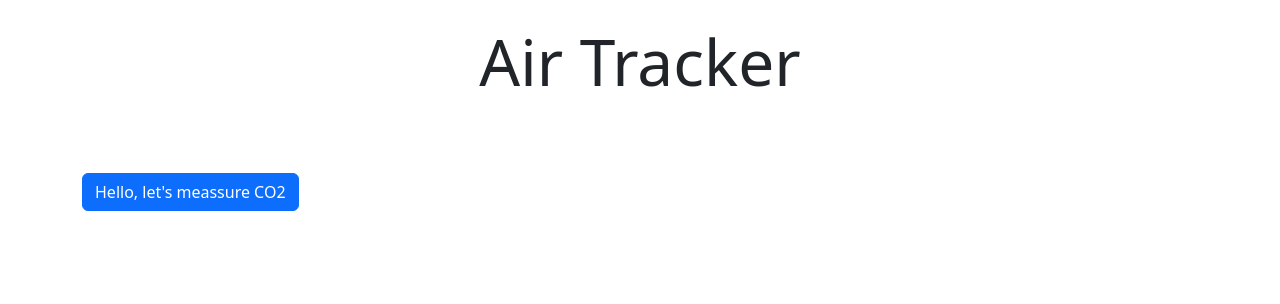
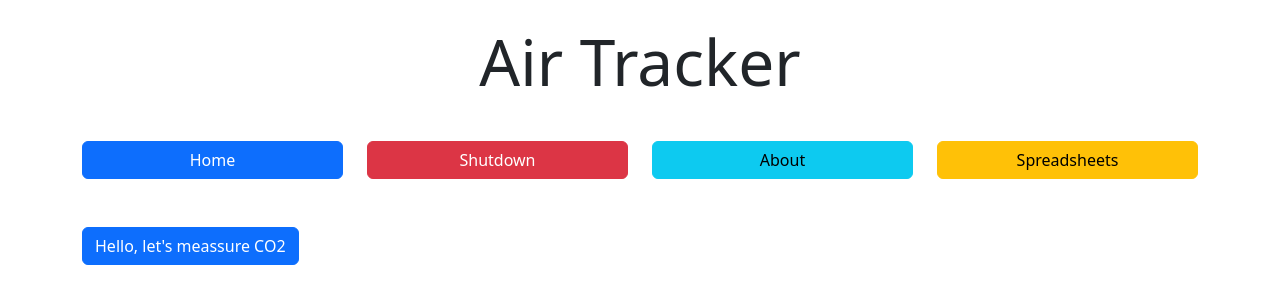
Before and after one commit to AdiJoost/airTracker, a Flask app: page / in a window 1280 px wide. Shown: the top 304 px of the page. Run offline with Flask 2, Linux system fonts and the light colour scheme; some libraries are stand-ins or nearby versions.

Commit message:
basic headNav added

```diff
--- a/global_controller/controls.json
+++ b/global_controller/controls.json
@@ -1 +1 @@
-{"shutdown": true, "blinking_show": true, "measurment_intervall": 2, "measurment_update": 5, "humidity": 55, "temperature": 29}
+{"shutdown": true, "blinking_show": true, "measurment_intervall": 2, "measurment_update": 5, "humidity": 47, "temperature": 22.5, "pressure": 911.2, "co2": 1500}
--- a/static/js/headnav.js
+++ b/static/js/headnav.js
@@ -1,11 +1,36 @@
 "use strict";
+
+let get_navbutton = function(name, color, link){
+    let col = $.parseHTML('<div class="col-md-3 mt-3"></div>');
+            let myButton = $.parseHTML('<button type="button"></button>');
+                $(myButton).addClass(color)
+                .addClass("btn w-100")
+                .text(name)
+                .attr("onclick", "window.location=".concat("'",link, "'"));
+            $(col).append(myButton);
+
+
+    return col;
+}
 
 jQuery.fn.navigationBar = function(){
     let baseUrl = window.location.origin;
 
     let title = $.parseHTML("<h1>Air Tracker</h1>");
-    $(title).addClass("display-3 text-center my-4")
+    $(title).addClass("display-3 text-center my-4");
     $(this).append(title);
+
+
+    let container = $.parseHTML("<div class='container'></div>");
+        let row = $.parseHTML('<div class="row"></div>');
+            let col = $.parseHTML('<div class="col-md-3"></div>');
+            $(row).append(get_navbutton("Home", "btn-primary", baseUrl.concat("/")));
+            $(row).append(get_navbutton("Shutdown", "btn-danger", baseUrl.concat("/shutdown")));
+            $(row).append(get_navbutton("About", "btn-info", baseUrl.concat("/")));
+            $(row).append(get_navbutton("Spreadsheets", "btn-warning", baseUrl.concat("/")));
+        $(container).append(row);
+    $(this).append(container);
+    console.log($(container));
 
     return this;
 }
--- a/templates/index.html
+++ b/templates/index.html
@@ -1,5 +1,8 @@
 <html>
     <head>
+        <meta charset="UTF-8">
+        <meta name="viewport" content="width=device-width, initial-scale=1.0">
+        <meta http-equiv="X-UA-Compatible" content="ie=edge">
         <meta charset="UTF-8">
         <link rel="stylesheet" href="/static/bootstrap/css/bootstrap.css">
     </head>
```
